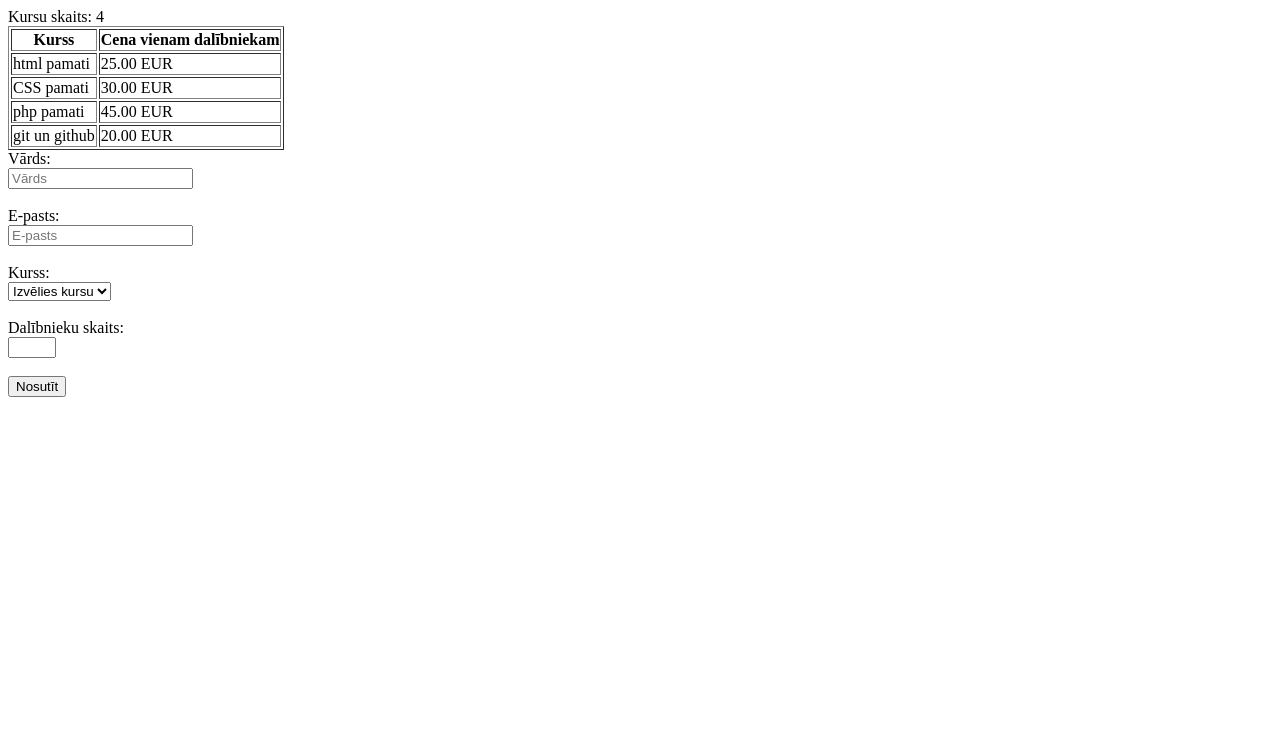
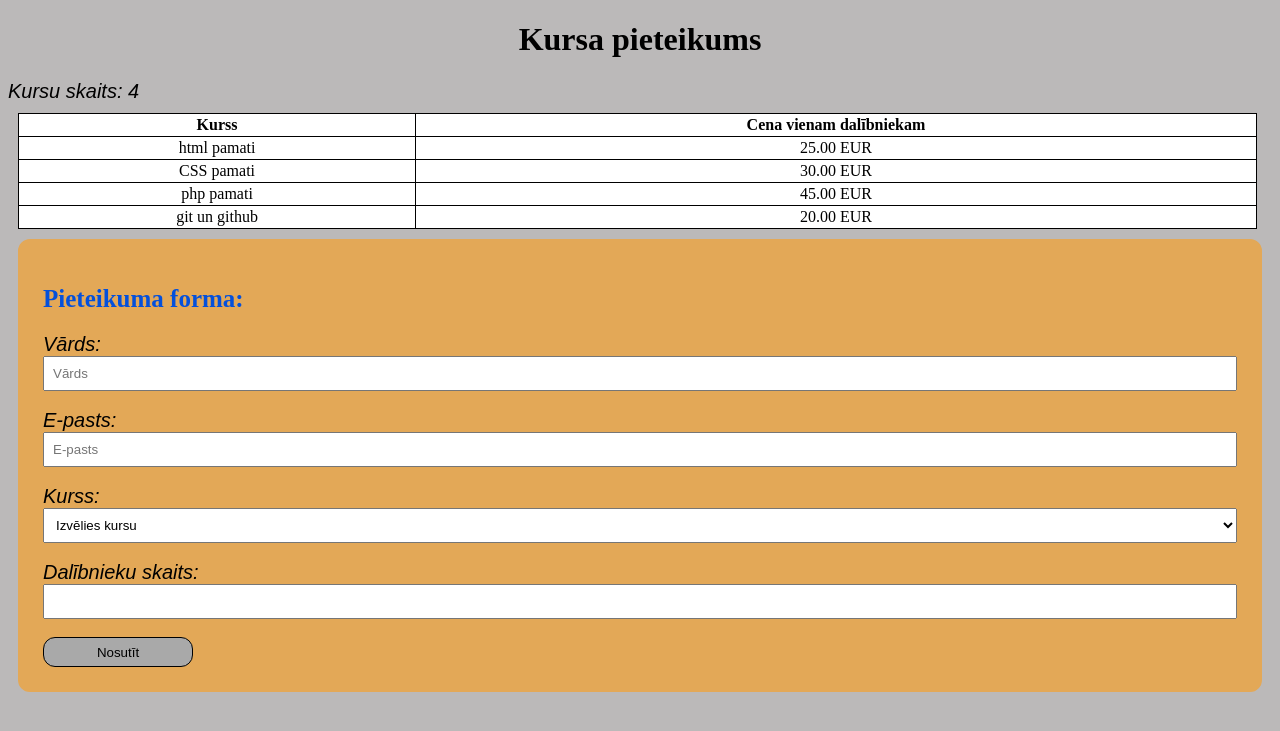
Before and after one commit to maiklijs/Maik_pd__10_05, a PHP site: page / in a window 1280 px wide. Shown: the top 731 px of the page. Run offline with PHP 8.4, Linux system fonts and the light colour scheme.

Commit message:
Pabeidzu CSS :/

```diff
--- a/Php_11_03/functions.php
+++ b/Php_11_03/functions.php
@@ -1,6 +1,6 @@
 <?php
 
-function aprekins($cena, $skaits) {
+function aprekins(float $cena, int $skaits) {
     $starpSumma = $cena * $skaits;
 if ($skaits >= 3) {
     $atlaide = $starpSumma * 0.1;
@@ -10,6 +10,6 @@ if ($skaits >= 3) {
 
 $kopSumma = $starpSumma - $atlaide;
 
-return [$kopSumma, $starpSumma, $atlaide];
+return [$starpSumma, $atlaide, $kopSumma];
 
     }
--- a/Php_11_03/index.php
+++ b/Php_11_03/index.php
@@ -3,11 +3,13 @@ $errors = [];
 $vards = "";
 $epasts = "";
 $kurss = "";
-$skaits = "";
+$skaits = 0;
 $cena = 0;
 $kursaNosaukums = "";
+$rezultats = false;
 
-
+    require_once __DIR__ . '/data.php';
+    require_once __DIR__ . '/functions.php';
 
 
 if($_SERVER["REQUEST_METHOD"] === "POST") {
@@ -27,6 +29,12 @@ if($_SERVER["REQUEST_METHOD"] === "POST") {
     if ($skaits <= 0 || $skaits >= 6) {
         $errors["skaits"] = "Skaitam jābūt veselam skaitlim no 1 līdz 5";
     }
+    if (count($errors) == 0) {
+        $rezultats = true;
+}
+    if ($kurss === "") {
+    $errors["kurss"] = "Izvēlies kursu!";
+}
     //nesapratu ka ar msaiviem tas jadara/atslegam
 
 }
@@ -37,19 +45,17 @@ if($_SERVER["REQUEST_METHOD"] === "POST") {
 <head>
     <meta charset="UTF-8">
     <meta name="viewport" content="width=device-width, initial-scale=1.0">
+    <link rel="stylesheet" href="style.css">
     <title>Kursu pieteikumu kalkulators</title>
 </head>
 <body>
-    <?php require_once __DIR__ . '/data.php';?>
-    <?php require_once __DIR__ . '/functions.php';?>
 
-<form action="">
-    <label for=""></label>
-</form>
+
+<h1>Kursa pieteikums</h1>
 
 <label>Kursu skaits: <?php echo count($kursi) ?></label>
 
-<table border="solid black 1px">
+<table>
     <tr>
         <th>Kurss</th>
         <th>Cena vienam dalībniekam</th>
@@ -65,6 +71,8 @@ if($_SERVER["REQUEST_METHOD"] === "POST") {
 ?>
 </table>
 
+<div class="form">
+<h2>Pieteikuma forma:</h2>
 <form method="POST" action="">
     <label for="vards">Vārds:</label><br>
 <input type="text" name="vards" id="vards" placeholder="Vārds" required value="<?=htmlspecialchars($vards, ENT_QUOTES, 'UTF-8') ?>">
@@ -72,7 +80,7 @@ if($_SERVER["REQUEST_METHOD"] === "POST") {
 <br><br>
 
 <label for="epasts">E-pasts:</label><br>
-<input type="email" name="epasts" id="epasts" placeholder="E-pasts" required value=" <?=htmlspecialchars($epasts, ENT_QUOTES, 'UTF-8')?>">
+<input type="text" name="epasts" id="epasts" placeholder="E-pasts" required value="<?=htmlspecialchars($epasts, ENT_QUOTES, 'UTF-8')?>">
 <?php echo $errors["epasts"] ?? ""; ?>
 <br><br>
 
@@ -92,14 +100,24 @@ if($_SERVER["REQUEST_METHOD"] === "POST") {
 
 <button type="submit">Nosutīt</button>
 </form>
+</div>
+<?php
+// print_r (aprekins(25.00, 3));
+[$starpsumma, $atlaide, $kopa] = aprekins($cena, $skaits);
+//veljoprojam nav ne jausmas
 
-<?php
-
-
+// Es nesaprotu kada veida var fukciju dabut seit, man vienkarsi nav ne jausmas
 ?>
 
+<?php if ($rezultats === true) { ?>
+    <div class="rezultats">
+        <h3>Pieteikuma aprēķins:</h3>
+        <p>Vārds: <?php echo htmlspecialchars($vards); ?></p>
+        <p>E-pasts: <?php echo htmlspecialchars($epasts); ?></p>
+    </div>
+<?php
+    }?>
 
-
-
+ <?php // print_r($errors); ?>
 </body>
 </html>
--- a/Php_11_03/style.css
+++ b/Php_11_03/style.css
@@ -0,0 +1,79 @@
+* {
+    box-sizing: border-box;
+}
+
+body {
+    font-family: 'Times New Roman', Times, serif;
+    background-color: rgb(187, 185, 185);
+
+}
+
+h1 {
+    text-align: center;
+}
+
+h2 {
+    font-size: 25px;
+    color: rgb(4, 80, 219);
+}
+
+label {
+    font-family: Arial, Helvetica, sans-serif;
+    font-size: 20px;
+    font-style: italic;
+
+}
+
+.form {
+    border: #E3A857 solid 2cap;
+    border-radius: 12px;
+    background-color: #E3A857;
+    padding: 5px;
+    margin: 10px;
+}
+table {
+    border-collapse: collapse;
+    width: 98%;
+    margin: 10px;
+}
+
+th, td {
+    text-align: center;
+    padding: 2px;
+    border: 1px solid black;
+    background-color: white;
+}
+
+input {
+    padding: 8px;
+    width: 100%;
+    /* background-color: #E3A857 */
+}
+
+select {
+    padding: 8px;
+    width: 100%;
+    /* background-color: #E3A857; */
+}
+.rezultats {
+    border-radius: 12px;
+    border: white solid 1px;
+    background-color: white;
+
+}
+p {
+    font-size: 18px;
+    font-style: italic;
+    font-weight: bold;
+}
+h3 {
+    font-size: 24px;
+}
+
+button {
+    width: 150px;
+    height: 30px;
+    background-color: darkgray;
+    border: 1px solid black;
+    border-radius: 12px;
+}
```
